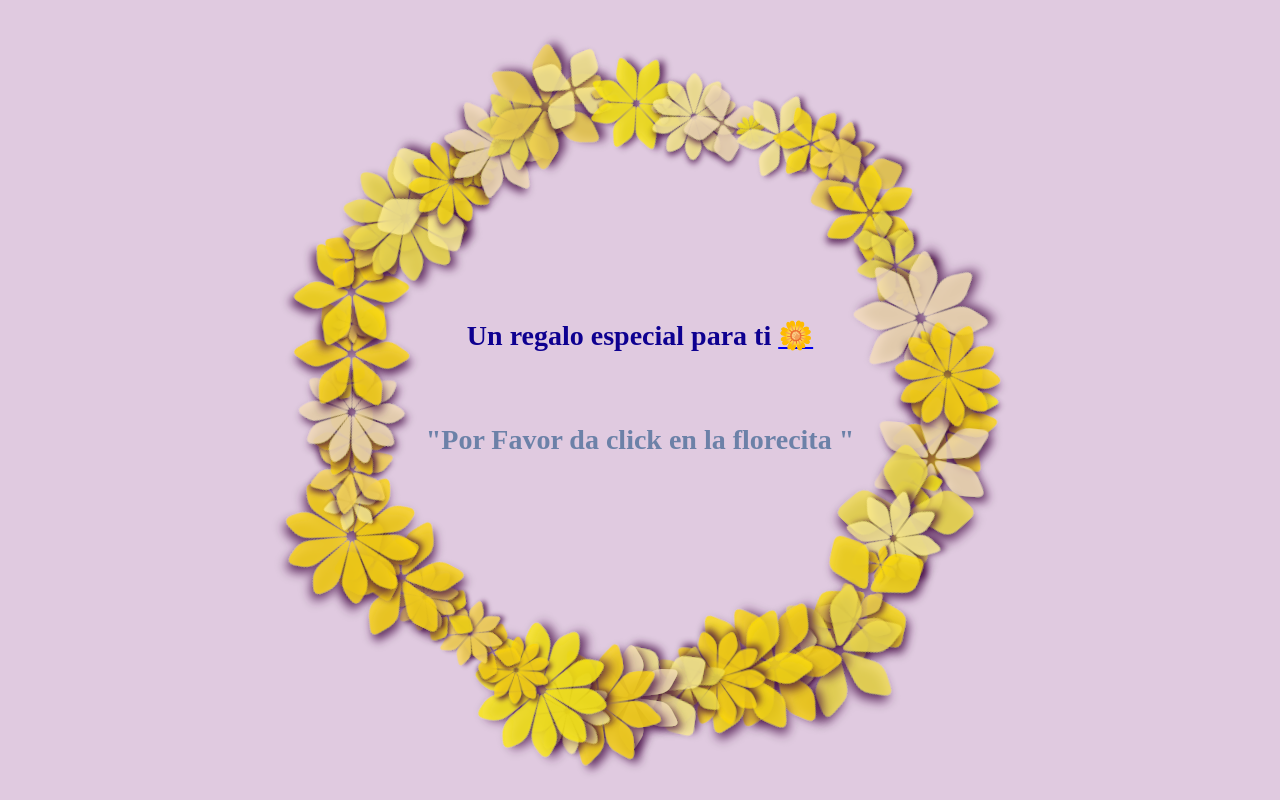
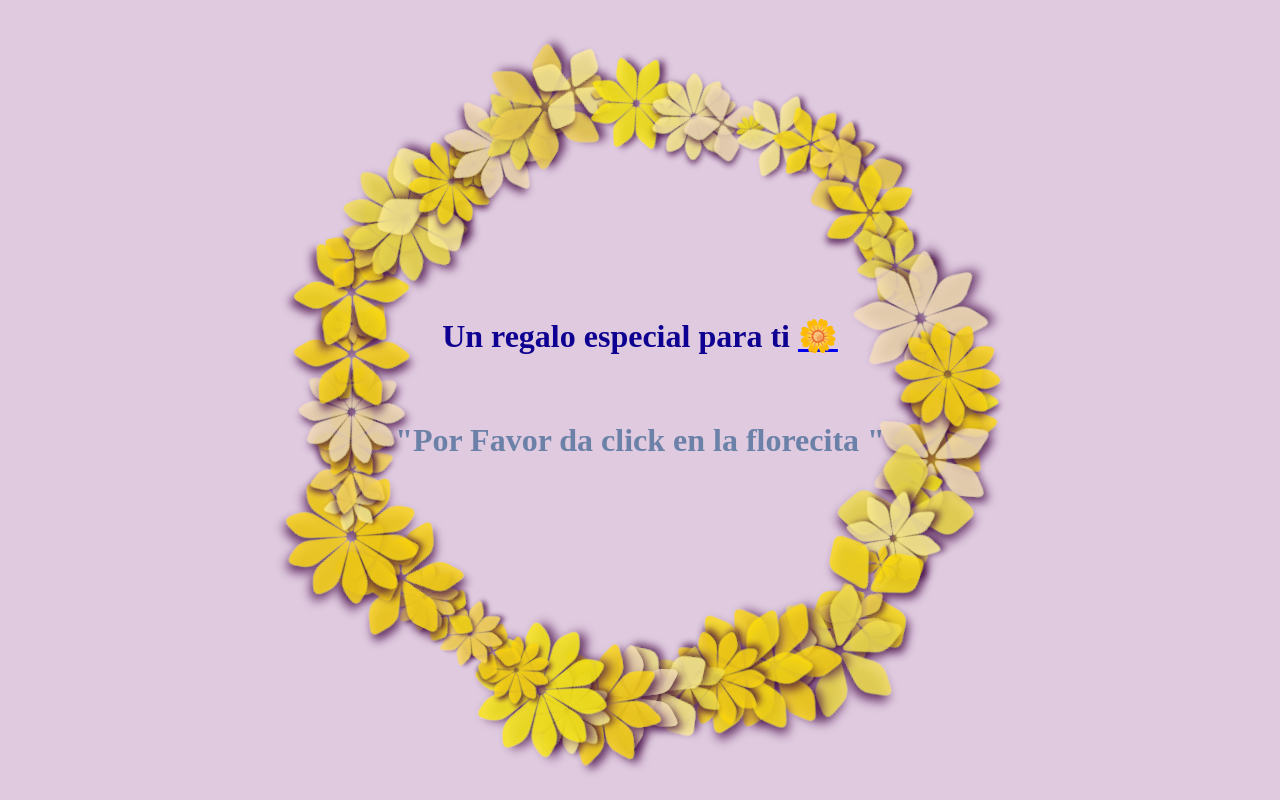
Before and after one commit to bosperiek/Mensaje, a plain HTML site: page index.html in a window 1280 px wide. Drawn offline with nearby package versions, Linux system fonts and the light colour scheme.

Commit message:
tamaño texto

```diff
--- a/style.css
+++ b/style.css
@@ -71,20 +71,20 @@ svg .a g:nth-of-type(2) use:nth-of-type(5){transform:rotate(calc(4deg * 180 / va
 /* Mobile devices (portrait) */
 @media only screen and (max-width: 480px) {
   #texto1, #texto2 {
-    font-size: 16px;
+    font-size: 18px;
   }
 }
 
 /* Tablets (iPad) */
 @media only screen and (min-width: 768px) {
   #texto1, #texto2 {
-    font-size: 24px;
+    font-size: 26px;
   }
 }
 
 /* Desktop devices (laptop) */
 @media only screen and (min-width: 1024px) {
   #texto1, #texto2 {
-    font-size: 28px;
+    font-size: 32px;
   }
 }
```
